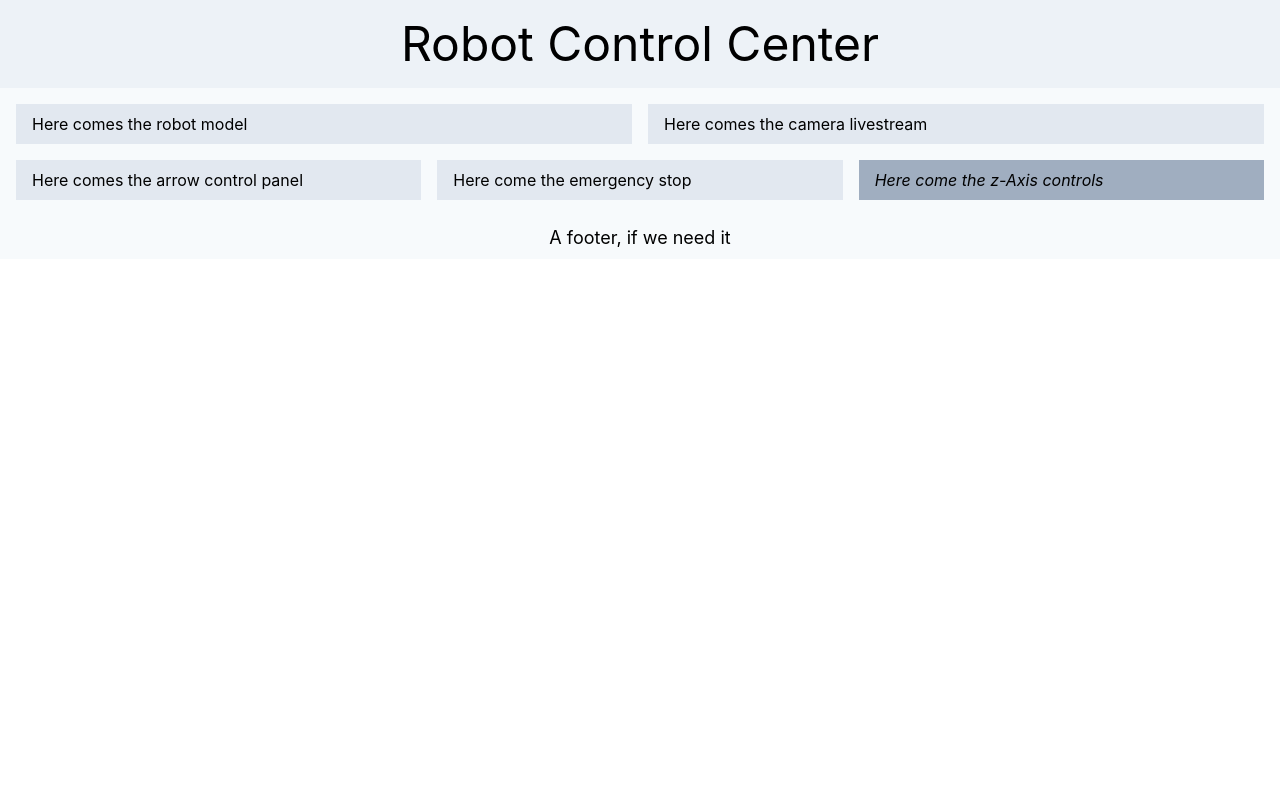
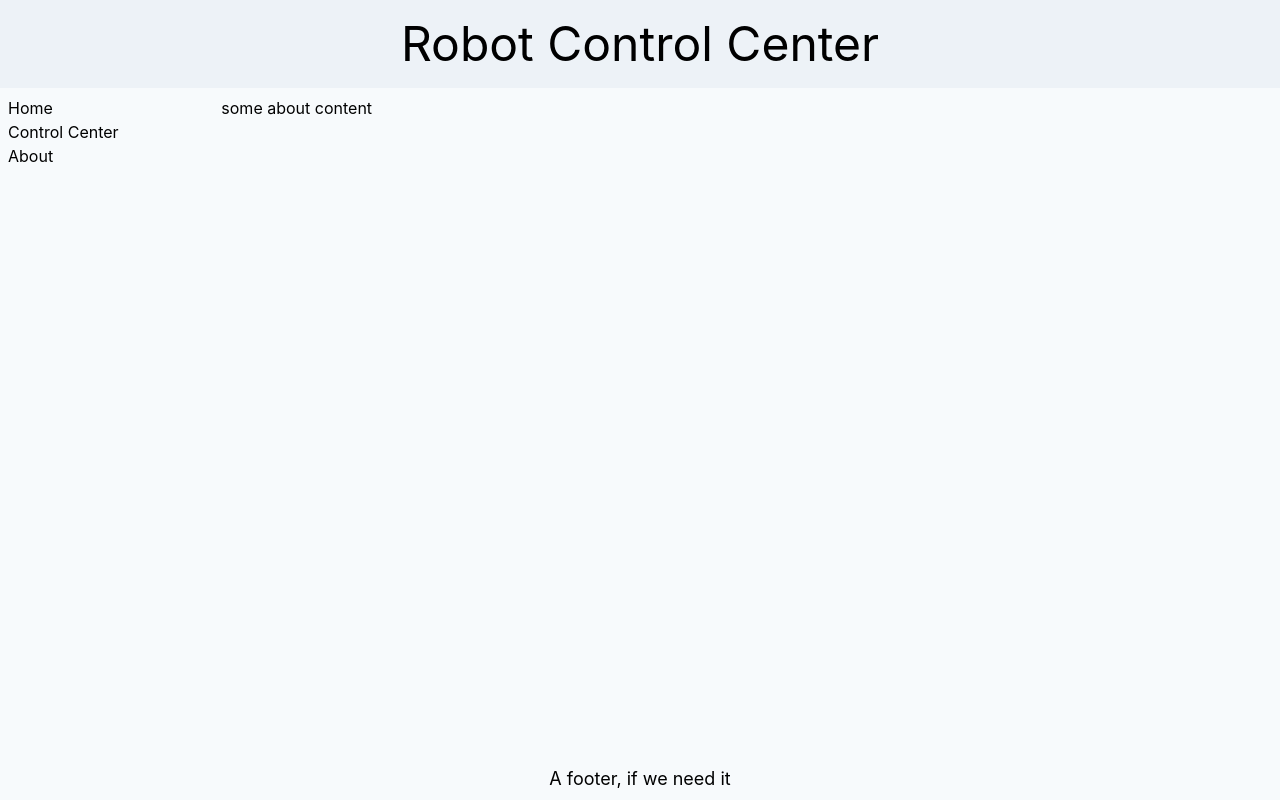
Before and after one commit to Trousersfield/robot-control-center, a Vue app: page /about in a window 1280 px wide. Built offline with nearby package versions, Linux system fonts and the light colour scheme.

Commit message:
router init. basic component structure and their render

```diff
--- a/package.json
+++ b/package.json
@@ -9,7 +9,8 @@
   },
   "dependencies": {
     "core-js": "^2.6.5",
-    "vue": "^2.6.10"
+    "vue": "^2.6.10",
+    "vue-router": "^3.0.6"
   },
   "devDependencies": {
     "@vue/cli-plugin-babel": "^3.8.0",
--- a/src/App.vue
+++ b/src/App.vue
@@ -7,10 +7,12 @@
       </div>
       <div class="w-1/6"></div>
     </div>
-    <div class="page-content">
-      <ControlCenter></ControlCenter>
-      <!--<router-link to="/controlCenter"></router-link>-->
-      <!-- content will be injected here -->
+    <div class="main-layout">
+      <main-menu class="main-menu"></main-menu>
+      <div class="main-content">
+        <!-- content will be injected here -->
+        <router-view></router-view>
+      </div>
     </div>
     <div class="page-footer">
       <h6>A footer, if we need it</h6>
@@ -21,11 +23,12 @@
 <script>
 import HelloWorld from './components/HelloWorld.vue'
 import ControlCenter from './views/ControlCenter.vue'
+import MainMenu from './components/MainMenu.vue'
 
 export default {
   name: 'app',
   components: {
-    HelloWorld, ControlCenter
+    HelloWorld, ControlCenter, MainMenu
   }
 }
 </script>
@@ -38,14 +41,20 @@ export default {
   -moz-osx-font-smoothing: grayscale
 
 .page-container
-  @apply w-full bg-gray-bright flex flex-col
+  @apply relative w-full h-screen bg-gray-bright
 
 .page-header
   @apply w-full inset-x-0 top-0 bg-gray-lightest p-2 flex
 
-.page-content
-  @apply w-full p-2 overflow-y-auto
+.main-layout
+  @apply w-full flex items-stretch overflow-y-auto
+
+.main-menu
+  @apply w-1/6 p-2
+
+.main-content
+  @apply w-5/6 p-2
 
 .page-footer
-  @apply w-full inset-x-0 bottom-0 p-2 text-center
+  @apply absolute w-full inset-x-0 bottom-0 p-2 text-center
 </style>
--- /dev/null
+++ b/src/components/MainMenu.vue
@@ -0,0 +1,13 @@
+<template>
+  <ul>
+    <li><router-link to="/">Home</router-link></li>
+    <li><router-link to="/controlCenter">Control Center</router-link></li>
+    <li><router-link to="/about">About</router-link></li>
+  </ul>
+</template>
+
+<script>
+export default {
+
+}
+</script>
--- /dev/null
+++ b/src/routes.js
@@ -0,0 +1,26 @@
+import Home from './views/Home.vue'
+import ControlCenter from './views/ControlCenter.vue'
+import About from './views/About.vue'
+
+export default {
+  mode: 'history',
+  routes: [
+    {
+      path: '/',
+      name: 'home',
+      component: Home
+    }, {
+      path: '/controlCenter',
+      name: 'controlCenter',
+      component: ControlCenter
+    }, {
+      path: '/about',
+      name: 'about',
+      component: About
+    }, {
+      path: '*', // matches everything
+      name: 'default',
+      component: Home
+    }
+  ]
+}
--- /dev/null
+++ b/src/views/About.vue
@@ -0,0 +1,5 @@
+<template>
+  <div>
+    some about content
+  </div>
+</template>
--- /dev/null
+++ b/src/views/Home.vue
@@ -0,0 +1,11 @@
+<template>
+  <div>
+    My Home content
+  </div>
+</template>
+
+<script>
+export default {
+
+}
+</script>
```
Also changed, not shown: src/main.js (+6 -4 lines), src/routes/rosConnector.js (added), 1 other file (tests, documents, lock files or other folders).
